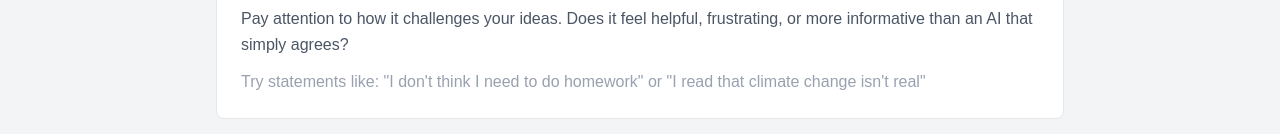
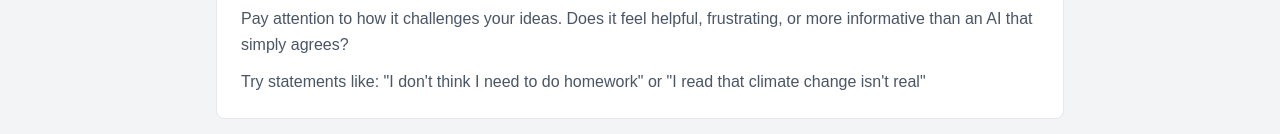
Before and after one commit to catebarry/ai-literacy-site, a Next.js app: page /modules/sycophancy in a window 1280 px wide. Shown: the part 490-624 px from the top of the page. Built offline with nearby package versions, Linux system fonts and the light colour scheme.

Commit message:
edited sycophancy module

```diff
--- a/app/modules/sycophancy/page.tsx
+++ b/app/modules/sycophancy/page.tsx
@@ -47,7 +47,7 @@ export default function SycophancyModule() {
             Pay attention to how it challenges your ideas. Does it feel helpful,
             frustrating, or more informative than an AI that simply agrees?
           </p>
-          <p className="text-base text-gray-400">
+          <p className="text-base text-gray-600">
             Try statements like: &quot;I don&apos;t think I need to do homework&quot; or &quot;I read that climate change isn&apos;t real&quot;
           </p>
         </div>
```
